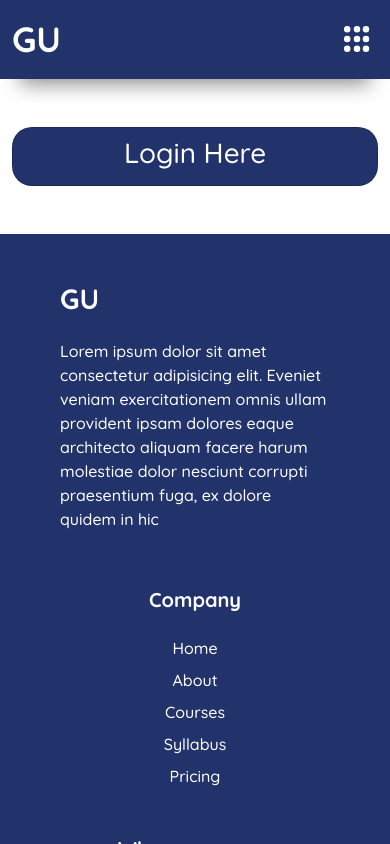
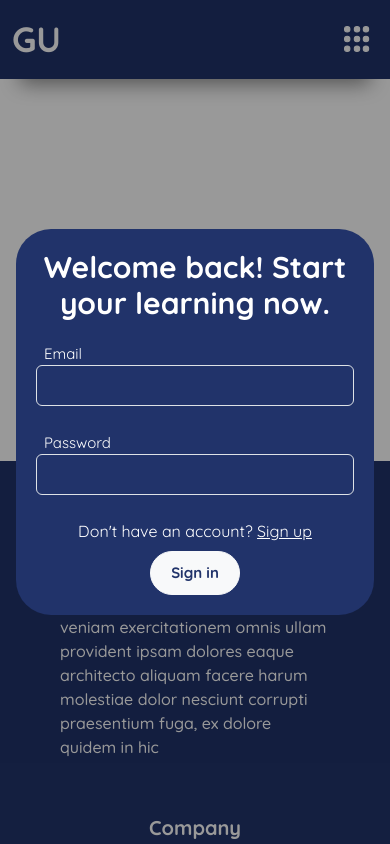
Before and after one commit to humanshu001/cuet-preparation, a Next.js app: page /auth/login in a window 390 px wide. Shown: the top 844 px of the page. Built offline with nearby package versions, Linux system fonts and the light colour scheme.

Commit message:
login register UI done

```diff
--- a/app/auth/login/page.jsx
+++ b/app/auth/login/page.jsx
@@ -1,14 +1,26 @@
 import React from 'react'
+import Link from 'next/link'
 
 export default function page() {
   return (
     <>
-        <div className="container">
+        <div className="container-fluid p-3 login-background">
 
-        <div className="card p-2" style={{backgroundColor:'var(--blue)'}}>
-            <h1 className='text-center text-white'>Login Here</h1>
+          <div className="p-5 col-md-5 col-sm-8 login-card"style={{backgroundColor:'var(--blue)'}}>
+                <h1 className='text-center text-white fw-bold fs-2 mb-5'>Welcome back! Start your learning now.</h1>
+                <label htmlFor="" className='text-white px-2 fs-5'>Email</label>
+                <input className='form-control mb-4 p-2 fs-5' style={{backgroundColor:'var(--blue)',color:'white',fontWeight:'600'}} type="text" />
+                <label htmlFor="" className='text-white px-2 fs-5'>Password</label>
+                <input className='form-control mb-4 p-2 fs-5' style={{backgroundColor:'var(--blue)',color:'white',fontWeight:'600'}} type="password" />
+                <div className="text-white mb-2 px-4 card-message">
+                Don't have an account? <Link href='/auth/register' className='text-white'>Sign up</Link>
+                </div>
+                <div className="d-flex justify-content-center">
+                <button className='btn btn-light rounded-pill px-4 py-3 col-md-4 fw-bold fs-4' style={{color:'var(--blue)'}}>Sign in</button>
+                </div>
+          </div>
         </div>
-        </div>
+        <div style={{height:'34vh'}}></div>
     </>
   )
 }
--- a/app/globals.css
+++ b/app/globals.css
@@ -7,6 +7,33 @@
 
 body,html{
   overflow-x: hidden;
+}
+
+.login-card{
+  border-radius: 35px;
+  animation: zoomout 0.5s;
+}
+
+@keyframes zoomout {
+  from {
+    transform: scale(0);
+  }
+  to {
+    transform: scale(1);
+  }
+}
+
+.login-background{
+  position: fixed;
+  top: 0;
+  left: 0;
+  z-index: 10000;
+  background: rgba(0, 0, 0, 0.4);
+  width: 100%;
+  height: 100vh;
+  display: flex;
+  align-items: center;
+  justify-content: center;
 }
 
 .text-orange{
@@ -436,6 +463,10 @@ body,html{
     align-items: center;
   }
 
+  input::placeholder{
+    color: white!important;
+  }
+
   .contact-card-contacts a{
     display: flex;
     align-items: center;
@@ -454,6 +485,11 @@ body,html{
     padding: 0;
   }
 
+  .login-card{
+    width: 100%;
+    padding: 20px!important;
+  }
+
   .contact-card > div{
     width: 94%;
   }
@@ -462,4 +498,23 @@ body,html{
     padding: 5px;
   }
 
+  .card-message{
+   padding: 0!important;
+   text-align: center;
+  }
+
+  .login-card label, .login-card input{
+    font-size: 15px!important;
+  }
+
+  .login-card h1{
+    font-size: 30px!important;
+    margin-bottom: 20px!important;
+  }
+
+  .login-card button{
+    font-size: 15px!important;
+    padding: 10px 20px!important;
+  }
+
 }
```
Also changed, not shown: app/auth/register/page.jsx (+24 -1 lines), app/assets/login.jpg (added).
